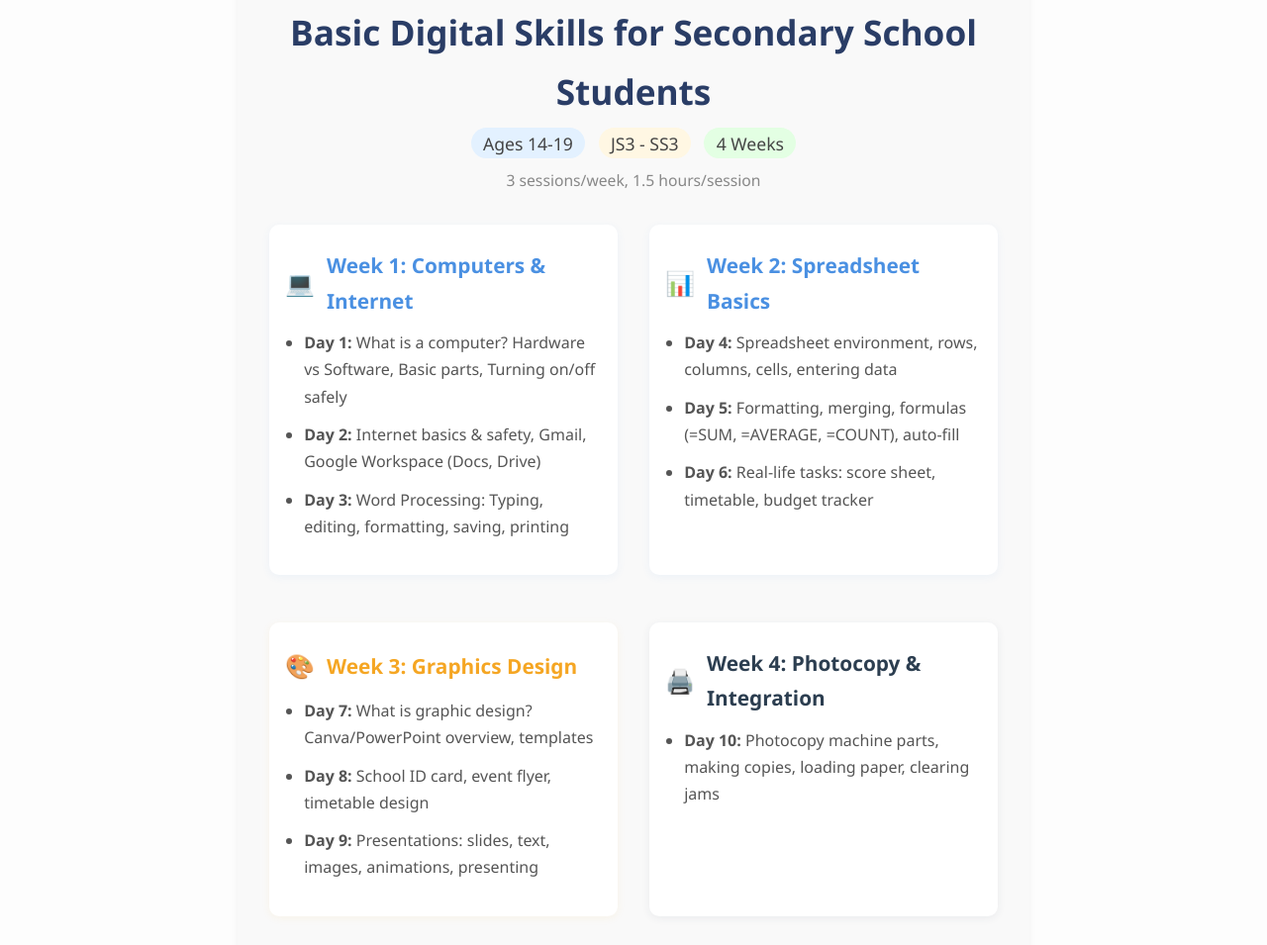
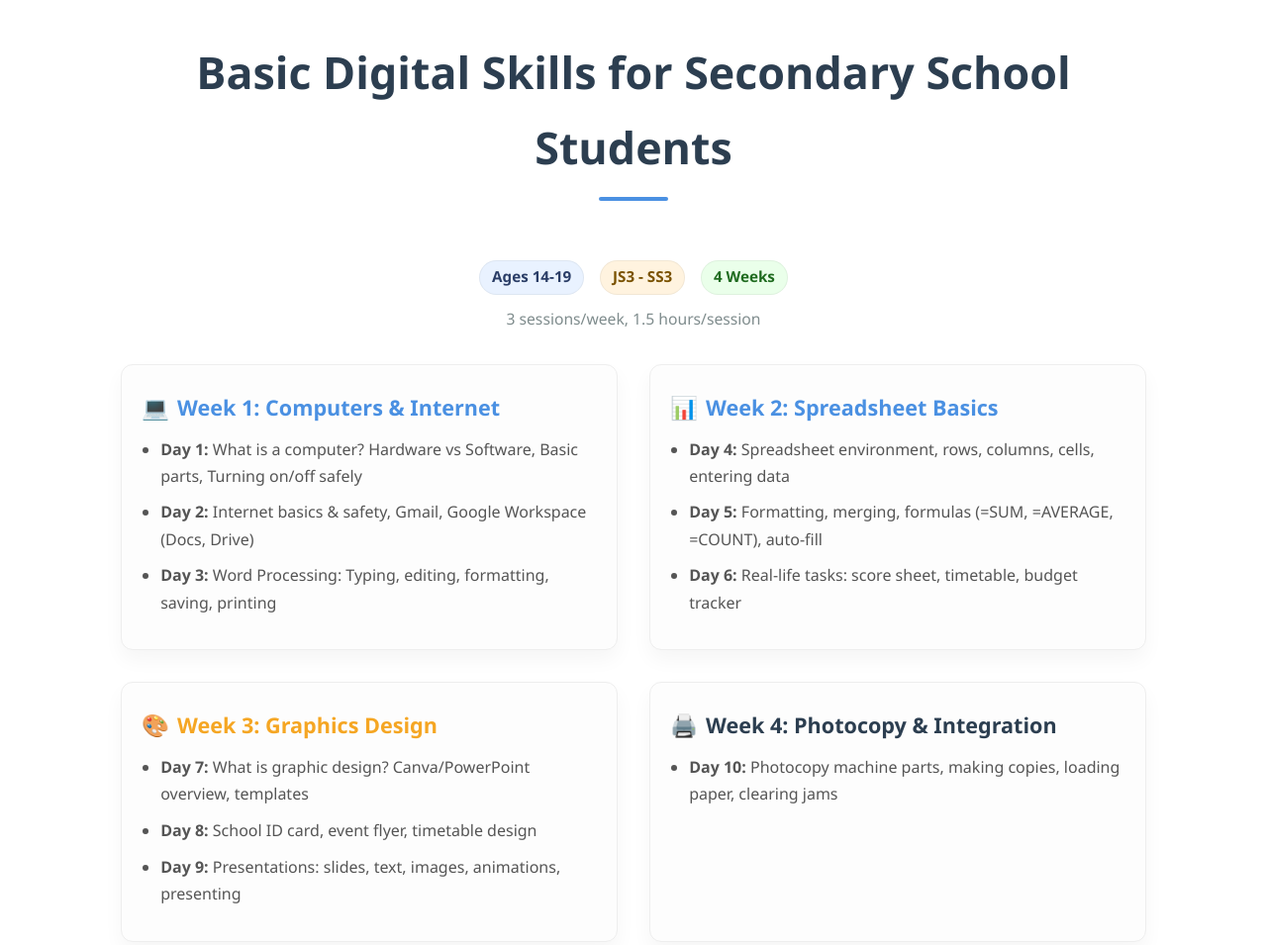
Before and after one commit to Usmanbalogun044/blissfultech, a plain HTML site: page index.html in a window 1280 px wide. Shown: the part 2147-3102 px from the top of the page at 99% size. Drawn offline with Linux system fonts and the light colour scheme.

Commit message:
new commit

```diff
--- a/index.html
+++ b/index.html
@@ -311,6 +311,26 @@
             transform: translateY(0);
         }
 
+        /* Course Outline Styles */
+        #course-outline { background: #fff; }
+        #course-outline .course-outline-header { text-align:center; margin-bottom: 2rem; }
+        #course-outline .course-meta { margin-top: -0.5rem; margin-bottom: 0.5rem; }
+        #course-outline .badge { display:inline-block; font-weight:600; font-size:0.95rem; color:#2c3e50; padding:0.25em 0.8em; border-radius:999px; margin: 0.2rem 0.35rem; border:1px solid rgba(0,0,0,0.05); }
+        #course-outline .badge-blue { background:#e9f2ff; color:#2a3d66; }
+        #course-outline .badge-amber { background:#fff3df; color:#7a5200; }
+        #course-outline .badge-green { background:#eaffea; color:#1f6b1f; }
+        #course-outline .course-submeta { color:#7f8c8d; font-size:0.98rem; }
+        #course-outline .weeks-grid { display:grid; grid-template-columns: repeat(2, 1fr); gap: 2rem; }
+        #course-outline .week-card { background: var(--light-color); border:1px solid #eee; border-radius: var(--border-radius); padding: 1.5rem 1.25rem; box-shadow: 0 10px 20px rgba(0,0,0,0.04); transition: transform var(--transition-speed), box-shadow var(--transition-speed); }
+        #course-outline .week-card:hover { transform: translateY(-6px); box-shadow: 0 16px 30px rgba(0,0,0,0.08); }
+        #course-outline .week-title { color: var(--primary-color); font-size:1.35rem; margin-bottom: 0.6rem; display:flex; align-items:center; gap: 0.5rem; }
+        #course-outline .week-title.accent-amber { color: var(--secondary-color); }
+        #course-outline .week-title.accent-dark { color: var(--dark-color); }
+        #course-outline .emoji { font-size: 1.4rem; }
+        #course-outline ul { padding-left: 1.2rem; }
+        #course-outline ul li { margin-bottom: 0.6rem; }
+        @media (max-width: 900px) { #course-outline .weeks-grid { grid-template-columns: 1fr; } }
+
         /* Responsive Design */
         @media (max-width: 768px) {
             .main-header .container { flex-direction: column; }
@@ -351,7 +371,7 @@
         <div class="hero-content">
             <h1>Ignite Your Creativity & Skills</h1>
             <p>At BlissfulTech, we transform complex technology into simple, powerful tools for your success. Start your journey with us today.</p>
-            <a href="#services" class="btn">Discover Our Courses</a>
+            <a href="#course-outline" class="btn">Discover Our Courses</a>
         </div>
     </section>
 
@@ -417,55 +437,50 @@
     </section>
 
         <!-- Course Outline Section -->
-        <section id="course-outline" style="max-width:800px;margin:2rem auto 4rem auto;padding:2rem;background:#f9f9f9;border-radius:8px;box-shadow:0 2px 8px rgba(0,0,0,0.05);">
-                    <div class="course-outline-header" style="text-align:center;margin-bottom:2rem;">
-                        <h2 style="color:#2a3d66;font-size:2.2rem;margin-bottom:0.5rem;">Basic Digital Skills for Secondary School Students</h2>
-                        <div style="font-size:1.1rem;color:#444;margin-bottom:0.5rem;">
-                            <span style="background:#e3f1ff;padding:0.2em 0.7em;border-radius:20px;margin-right:0.5em;">Ages 14-19</span>
-                            <span style="background:#fff7e3;padding:0.2em 0.7em;border-radius:20px;margin-right:0.5em;">JS3 - SS3</span>
-                            <span style="background:#e3ffe3;padding:0.2em 0.7em;border-radius:20px;">4 Weeks</span>
-                        </div>
-                        <div style="color:#888;font-size:0.98rem;">3 sessions/week, 1.5 hours/session</div>
+            <section id="course-outline" class="section">
+                <div class="container">
+                <div class="course-outline-header reveal">
+                    <h2 class="section-title">Basic Digital Skills for Secondary School Students</h2>
+                    <div class="course-meta">
+                        <span class="badge badge-blue">Ages 14-19</span>
+                        <span class="badge badge-amber">JS3 - SS3</span>
+                        <span class="badge badge-green">4 Weeks</span>
                     </div>
-                    <div class="course-weeks" style="display:grid;grid-template-columns:1fr 1fr;gap:2rem;max-width:900px;margin:auto;">
-                        <div class="week-card" style="background:#fff;border-radius:10px;box-shadow:0 2px 8px rgba(74,144,226,0.07);padding:1.5rem 1rem;margin-bottom:1rem;">
-                            <h3 style="color:#4a90e2;font-size:1.3rem;margin-bottom:0.7rem;display:flex;align-items:center;"><span style="font-size:1.5rem;margin-right:0.5em;">💻</span>Week 1: Computers & Internet</h3>
-                            <ul style="margin-left:1.2em;">
+                    <div class="course-submeta">3 sessions/week, 1.5 hours/session</div>
+                </div>
+                <div class="weeks-grid">
+                    <div class="week-card reveal">
+                        <h3 class="week-title"><span class="emoji">💻</span>Week 1: Computers & Internet</h3>
+                        <ul>
                                 <li><strong>Day 1:</strong> What is a computer? Hardware vs Software, Basic parts, Turning on/off safely</li>
                                 <li><strong>Day 2:</strong> Internet basics & safety, Gmail, Google Workspace (Docs, Drive)</li>
                                 <li><strong>Day 3:</strong> Word Processing: Typing, editing, formatting, saving, printing</li>
                             </ul>
                         </div>
-                        <div class="week-card" style="background:#fff;border-radius:10px;box-shadow:0 2px 8px rgba(74,144,226,0.07);padding:1.5rem 1rem;margin-bottom:1rem;">
-                            <h3 style="color:#4a90e2;font-size:1.3rem;margin-bottom:0.7rem;display:flex;align-items:center;"><span style="font-size:1.5rem;margin-right:0.5em;">📊</span>Week 2: Spreadsheet Basics</h3>
-                            <ul style="margin-left:1.2em;">
+                    <div class="week-card reveal">
+                        <h3 class="week-title"><span class="emoji">📊</span>Week 2: Spreadsheet Basics</h3>
+                        <ul>
                                 <li><strong>Day 4:</strong> Spreadsheet environment, rows, columns, cells, entering data</li>
                                 <li><strong>Day 5:</strong> Formatting, merging, formulas (=SUM, =AVERAGE, =COUNT), auto-fill</li>
                                 <li><strong>Day 6:</strong> Real-life tasks: score sheet, timetable, budget tracker</li>
                             </ul>
                         </div>
-                        <div class="week-card" style="background:#fff;border-radius:10px;box-shadow:0 2px 8px rgba(245,166,35,0.07);padding:1.5rem 1rem;margin-bottom:1rem;">
-                            <h3 style="color:#f5a623;font-size:1.3rem;margin-bottom:0.7rem;display:flex;align-items:center;"><span style="font-size:1.5rem;margin-right:0.5em;">🎨</span>Week 3: Graphics Design</h3>
-                            <ul style="margin-left:1.2em;">
+                    <div class="week-card reveal">
+                        <h3 class="week-title accent-amber"><span class="emoji">🎨</span>Week 3: Graphics Design</h3>
+                        <ul>
                                 <li><strong>Day 7:</strong> What is graphic design? Canva/PowerPoint overview, templates</li>
                                 <li><strong>Day 8:</strong> School ID card, event flyer, timetable design</li>
                                 <li><strong>Day 9:</strong> Presentations: slides, text, images, animations, presenting</li>
                             </ul>
                         </div>
-                        <div class="week-card" style="background:#fff;border-radius:10px;box-shadow:0 2px 8px rgba(44,62,80,0.07);padding:1.5rem 1rem;margin-bottom:1rem;">
-                            <h3 style="color:#2c3e50;font-size:1.3rem;margin-bottom:0.7rem;display:flex;align-items:center;"><span style="font-size:1.5rem;margin-right:0.5em;">🖨️</span>Week 4: Photocopy & Integration</h3>
-                            <ul style="margin-left:1.2em;">
+                    <div class="week-card reveal">
+                        <h3 class="week-title accent-dark"><span class="emoji">🖨️</span>Week 4: Photocopy & Integration</h3>
+                        <ul>
                                 <li><strong>Day 10:</strong> Photocopy machine parts, making copies, loading paper, clearing jams</li>
                             </ul>
                         </div>
                     </div>
-                    <style>
-                        @media (max-width: 900px) {
-                            .course-weeks { grid-template-columns:1fr; }
-                        }
-                        .week-card ul li { margin-bottom:0.7em; }
-                    </style>
-                    <!-- End redesigned course outline -->
+                </div>
         </section>
         <!-- About Us Section -->
     <section id="about" class="section">
```
